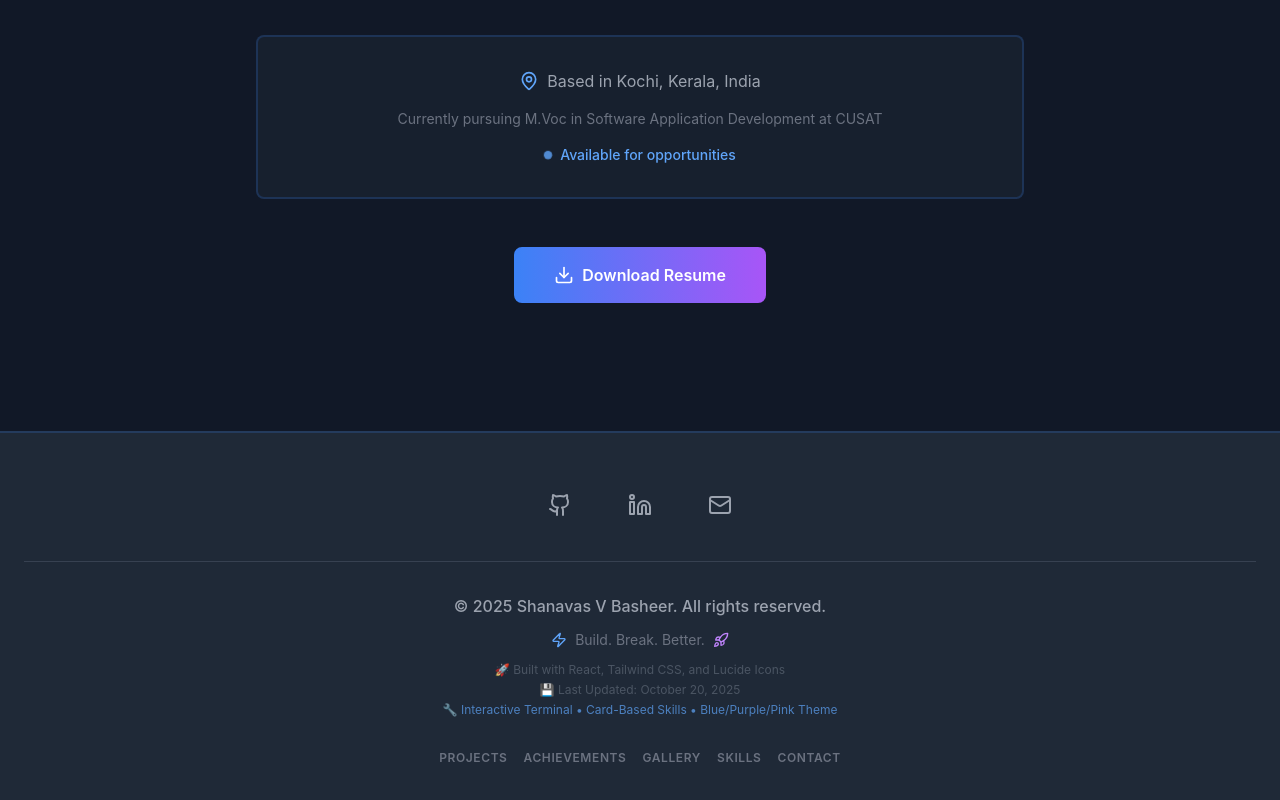
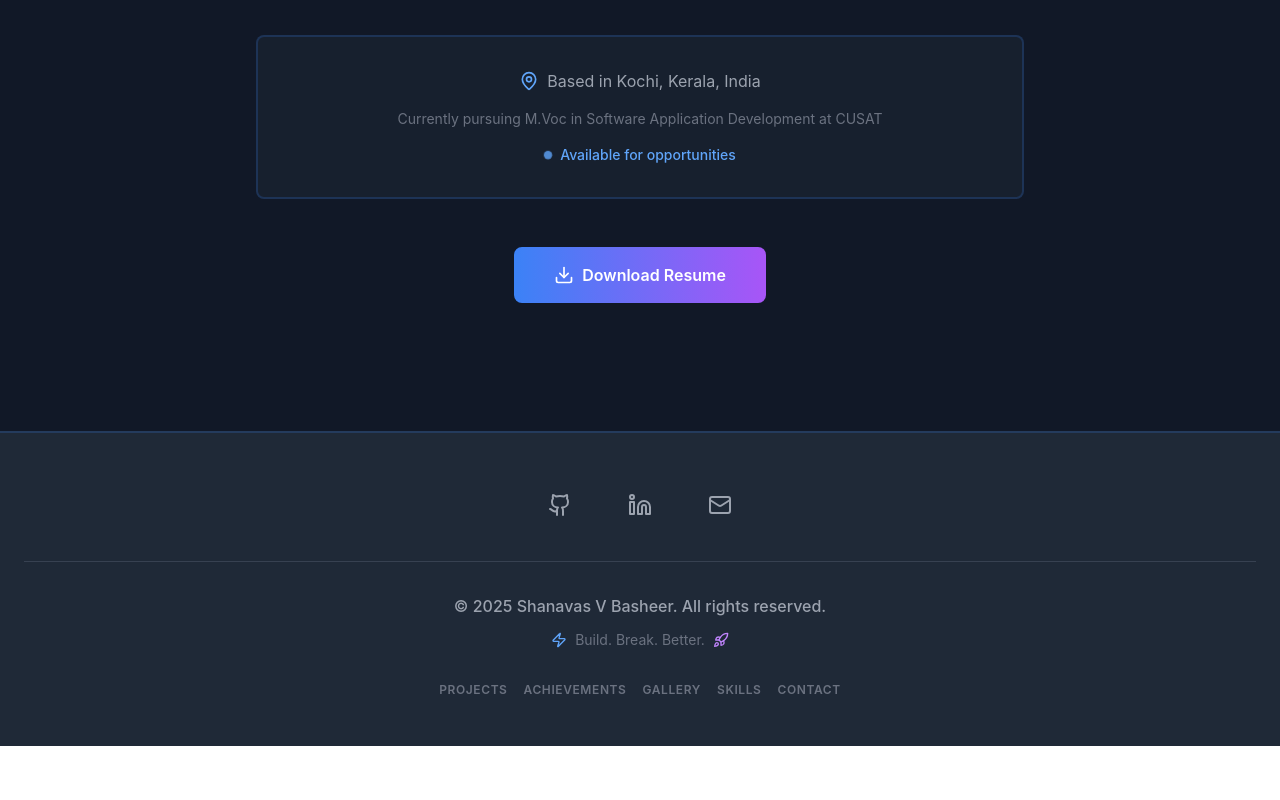
Before and after one commit to shanavasvb/portfolio, a React (Create React App) app in the folder portfolio-app/: page / in a window 1280 px wide. Shown: the part 5519-6319 px from the top of the page. After the commit the page ends 6265 px from the top, so only its background shows below. Built offline with nearby package versions, Linux system fonts and the light colour scheme.

Commit message:
removed the unwanted footer sections

```diff
--- a/portfolio-app/src/components/Portfolio.jsx
+++ b/portfolio-app/src/components/Portfolio.jsx
@@ -1330,9 +1330,6 @@ const Portfolio = () => {
             </p>
 
             <div className="text-xs text-gray-600 space-y-1">
-              <p>🚀 Built with React, Tailwind CSS, and Lucide Icons</p>
-              <p>💾 Last Updated: {new Date().toLocaleDateString('en-US', { year: 'numeric', month: 'long', day: 'numeric' })}</p>
-              <p className="text-blue-400/70">🔧 Interactive Terminal • Card-Based Skills • Blue/Purple/Pink Theme</p>
             </div>
           </div>
 
```
